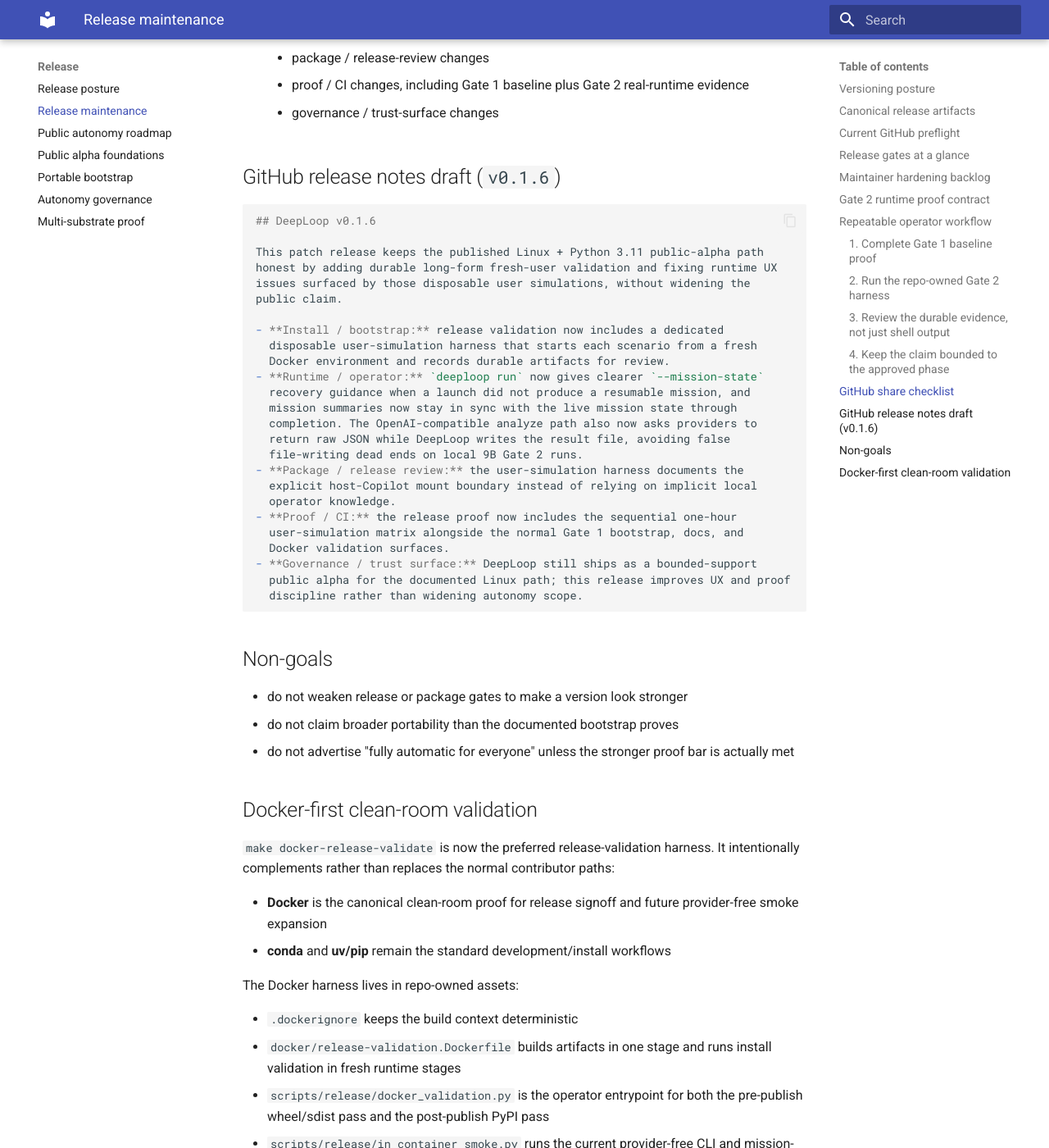
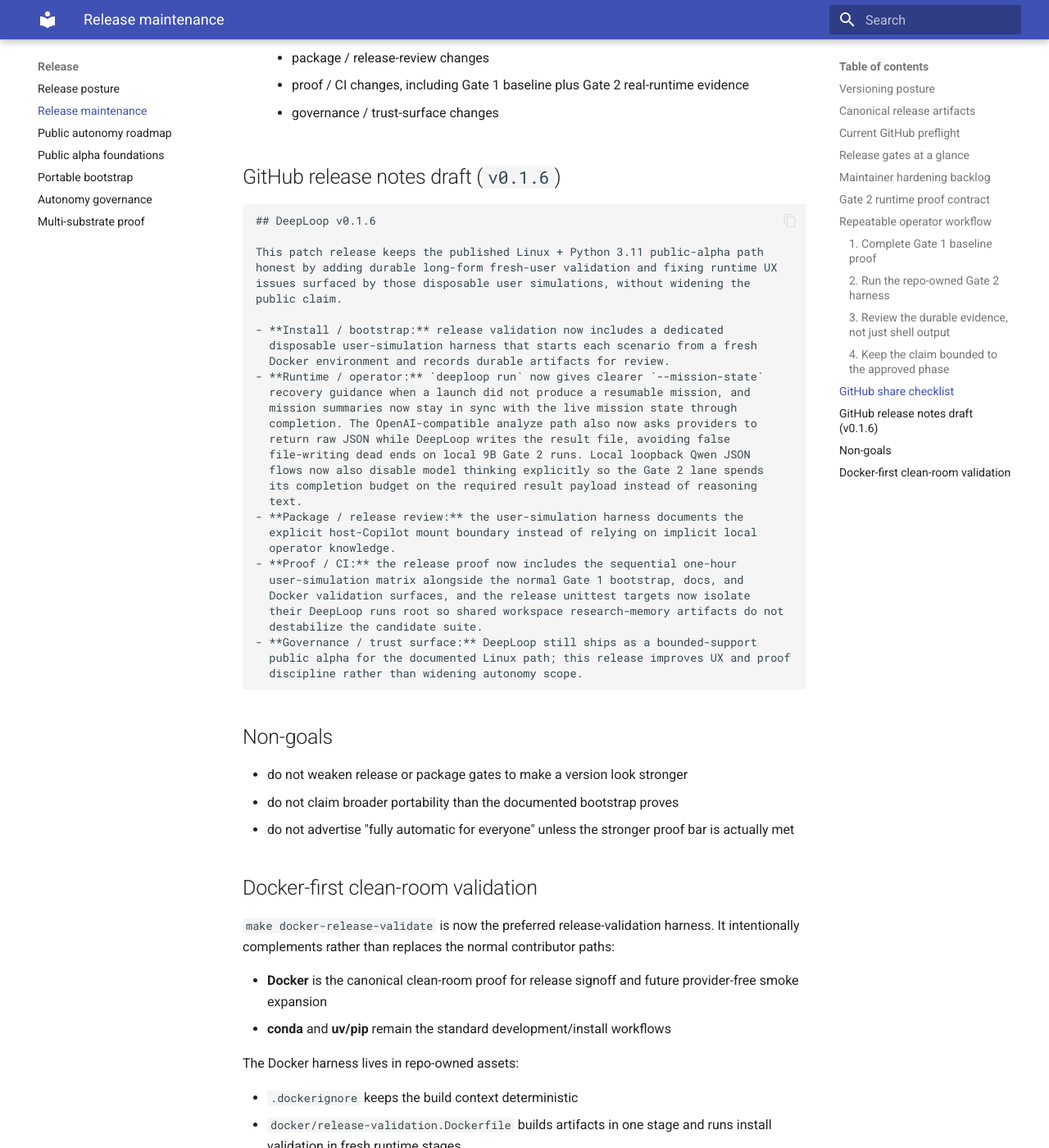
Before and after one commit to MoyYuan/DeepLoop, an MkDocs documentation site: the page built from docs/release/release-maintenance.md, in a window 1280 px wide and 1400 px high, scrolled down 5824 px. Shown: the whole window at 82% size. Built offline with MkDocs 1.6.1 and Material for MkDocs 9.7.7, drawn with Linux system fonts in a browser that asks for light colours.

Commit message:
Refresh v0.1.6 release notes again
Co-authored-by: Copilot <223556219+Copilot@users.noreply.github.com>

````diff
--- a/docs/release/release-maintenance.md
+++ b/docs/release/release-maintenance.md
@@ -237,7 +237,7 @@ Do not widen the public claim beyond what the harness and lane contract prove:
 
 ## GitHub release notes draft (`v0.1.6`)
 
-```md
+```text
 ## DeepLoop v0.1.6
 
 This patch release keeps the published Linux + Python 3.11 public-alpha path
@@ -253,13 +253,18 @@ public claim.
   mission summaries now stay in sync with the live mission state through
   completion. The OpenAI-compatible analyze path also now asks providers to
   return raw JSON while DeepLoop writes the result file, avoiding false
-  file-writing dead ends on local 9B Gate 2 runs.
+  file-writing dead ends on local 9B Gate 2 runs. Local loopback Qwen JSON
+  flows now also disable model thinking explicitly so the Gate 2 lane spends
+  its completion budget on the required result payload instead of reasoning
+  text.
 - **Package / release review:** the user-simulation harness documents the
   explicit host-Copilot mount boundary instead of relying on implicit local
   operator knowledge.
 - **Proof / CI:** the release proof now includes the sequential one-hour
   user-simulation matrix alongside the normal Gate 1 bootstrap, docs, and
-  Docker validation surfaces.
+  Docker validation surfaces, and the release unittest targets now isolate
+  their DeepLoop runs root so shared workspace research-memory artifacts do not
+  destabilize the candidate suite.
 - **Governance / trust surface:** DeepLoop still ships as a bounded-support
   public alpha for the documented Linux path; this release improves UX and proof
   discipline rather than widening autonomy scope.
````
Also changed, not shown: CHANGELOG.md (+6 -0 lines).
